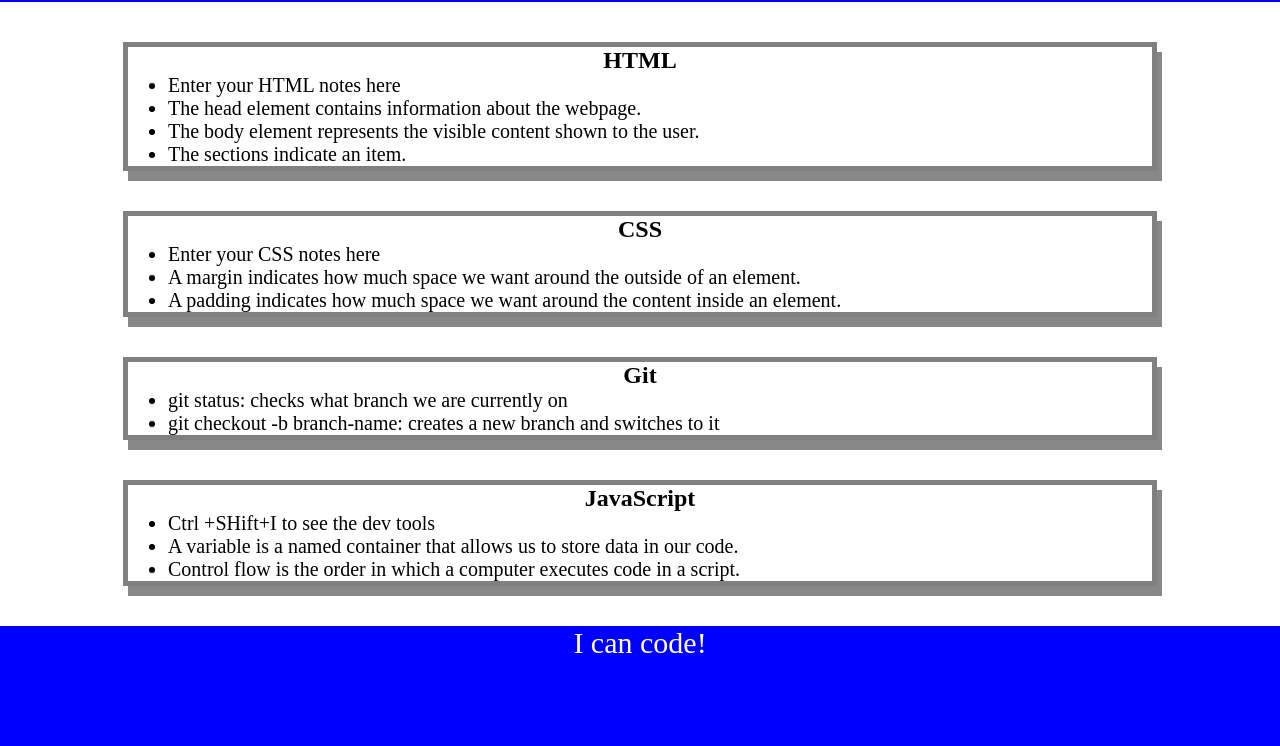
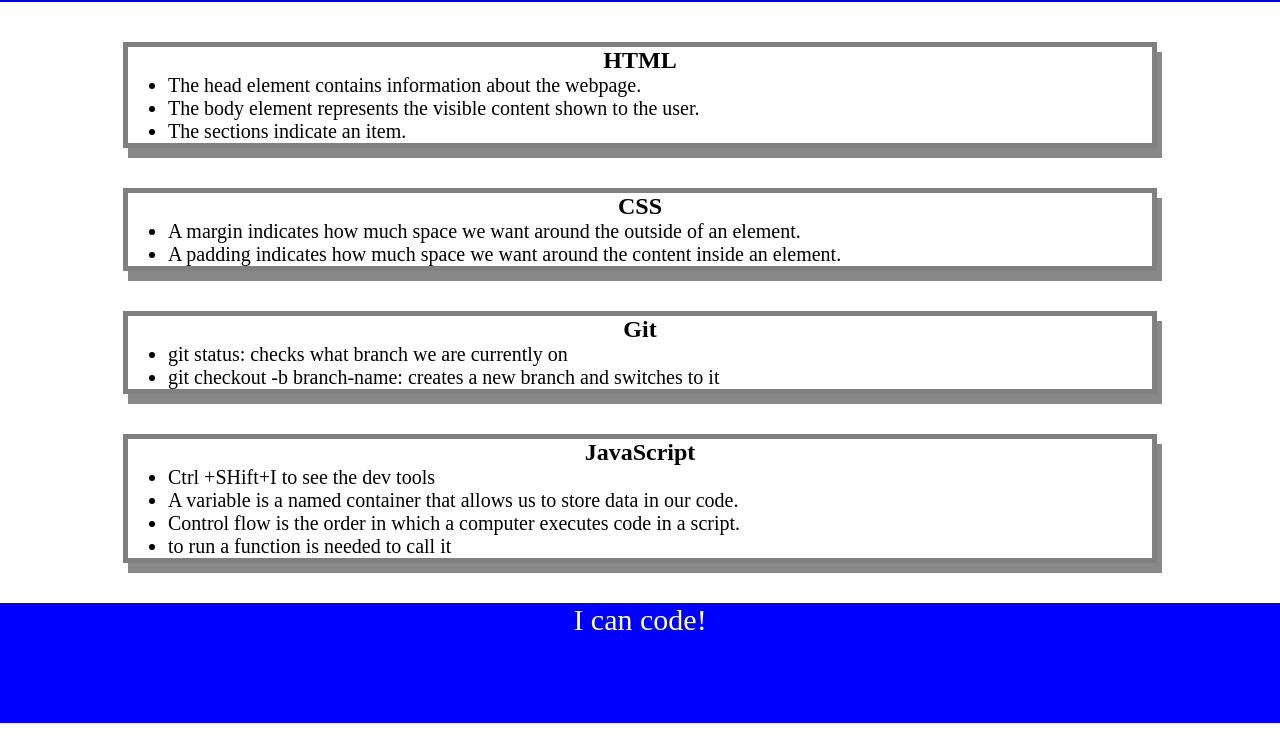
Before and after one commit to jaquelineesteves/prework-study-guide, a plain HTML site: page index.html in a window 1280 px wide. Shown: the part 118-864 px from the top of the page. After the commit the page ends 841 px from the top, so only its background shows below. Drawn offline with Linux system fonts and the light colour scheme.

Commit message:
fixed the list in HTML

```diff
--- a/index.html
+++ b/index.html
@@ -23,7 +23,6 @@
 
       <ul>
 
-        <li>Enter your HTML notes here</li>
 
         <li>The head element contains information about the webpage.</li>
 
@@ -41,7 +40,6 @@
 
       <ul>
 
-        <li>Enter your CSS notes here</li>
 
         <li>A margin indicates how much space we want around the outside of an element.</li>
 
@@ -71,6 +69,7 @@
         <li>Ctrl +SHift+I to see the dev tools </li>
         <li>A variable is a named container that allows us to store data in our code.</li>
         <li>Control flow is the order in which a computer executes code in a script.</li>
+        <li>to run a function is needed to call it </li>
 
       </ul>
 
```
